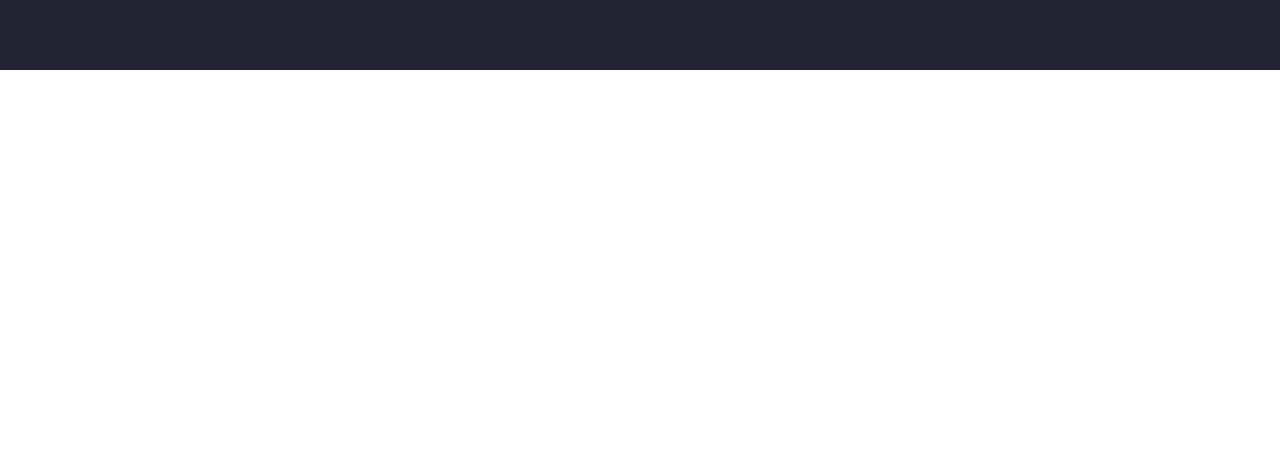
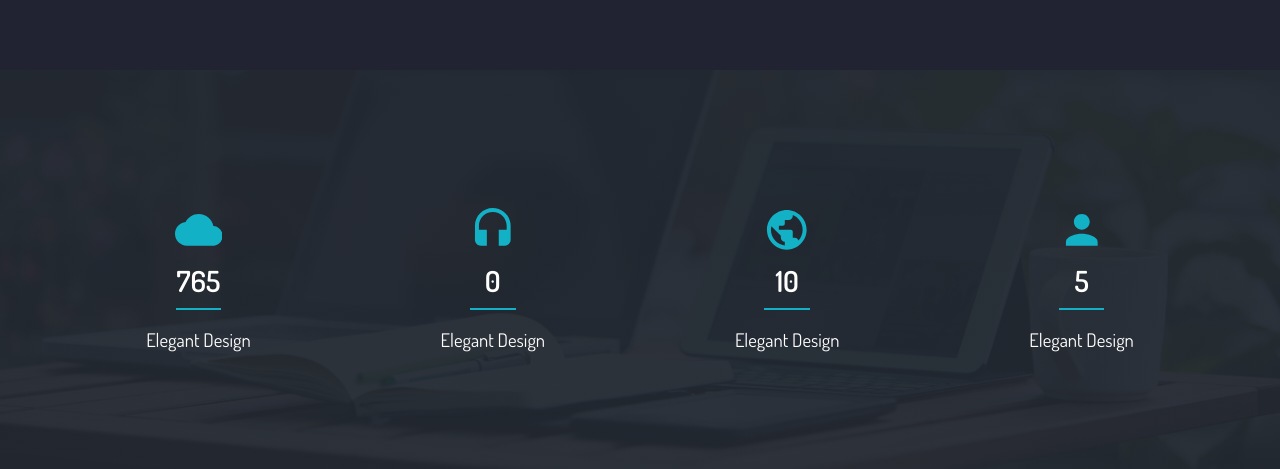
Before and after one commit to Trostrum/Trostrum-React, a React (Create React App) app: page / in a window 1280 px wide. Shown: the part 3118-3587 px from the top of the page. Before the commit the page ends 3188 px from the top, so only its background shows below. Built offline with nearby package versions, Linux system fonts and the light colour scheme.

Commit message:
create stats section

```diff
--- a/src/components/Home/Home.tsx
+++ b/src/components/Home/Home.tsx
@@ -3,6 +3,7 @@
 import About from './../About/About'
 import Services from './../Services/Services'
 import Portfolio from './../Portfolio/Portfolio'
+import Stats from './../Stats/Stats'
 // import Testimonials from './../Testimonials/Testimonials'
 // import LatestProduct from './../LatestProducts/LatestProducts'
 // import Contact from './../Contact/Contact'
@@ -16,6 +17,7 @@
       <About />
       <Services />
       <Portfolio />
+      <Stats />
       {/* <LatestProduct />
       <Testimonials />
       <Contact />
--- a/src/components/Navbar/Navbar.scss
+++ b/src/components/Navbar/Navbar.scss
@@ -118,7 +118,7 @@
   }
 }
 
-@media(max-width: 768px) {
+@media(max-width: 850px) {
   .upper-nav-wrapper {
     display: none;
   }
--- /dev/null
+++ b/src/components/Stats/Stats.scss
@@ -0,0 +1,51 @@
+.stats-wrapper{
+    padding-top: 8rem;
+    padding-bottom: 6rem;
+    background-color: #212332;
+    background-image: linear-gradient(to bottom, rgb(34,40,49, 0.97), rgba(34,40,49, 0.95)),url('./../../images/stats.jpg');
+    background-repeat: no-repeat;
+    background-size: cover;
+    background-position: center;
+    .stats-container{
+        display: grid;
+        text-align: center;
+        grid-template-columns: repeat(4, 1fr);
+        align-items: center;
+        justify-content: center;
+        grid-gap: 1.5rem;
+        @media(max-width: 1000px){
+            grid-template-columns: repeat(2, 1fr);
+            grid-gap: 3rem;
+        }
+        @media(max-width: 768px){
+            grid-template-columns: repeat(1, 1fr);
+        }
+        .stats{
+            display: flex;
+            flex-direction: column;
+            justify-content: space-between;
+            align-items: center;
+            .icon{
+                font-size: 2.8rem;
+                color: #13b1c5;
+                font-weight: 300;
+            }
+            h3{
+                font-size: 1.7rem;
+                color: #fff;
+                font-weight: 600;
+                margin: auto;
+                margin-top: 0.5rem;
+                text-align: center;
+                border-bottom: 2px solid #13b1c5;
+                padding-bottom: 0.5rem;
+                width: 17%;
+            }
+            p{
+                color: #fff;
+                font-size: 1.1rem;
+                font-weight: 400;
+            }
+        }
+    }
+}
--- /dev/null
+++ b/src/components/Stats/Stats.tsx
@@ -0,0 +1,47 @@
+import Container from './../Container/Container'
+import { Cloud, Headset, Public, Person } from '@material-ui/icons'
+import './Stats.scss'
+
+export default function Stats() {
+  const items = [
+    {
+      icon: <Cloud className='icon' />,
+      heading: '765',
+      subHeading: 'Elegant Design'
+    },
+    {
+      icon: <Headset className='icon' />,
+      heading: '0',
+      subHeading: 'Elegant Design'
+    },
+    {
+      icon: <Public className='icon' />,
+      heading: '10',
+      subHeading: 'Elegant Design'
+    },
+    {
+      icon: <Person className='icon' />,
+      heading: '5',
+      subHeading: 'Elegant Design'
+    },
+  ]
+
+  const mappedItems = items.map((item: any, index: number) => {
+    return (
+      <div className='stats' key={index}>
+        {item.icon}
+        <h3>{item.heading}</h3>
+        <p>{item.subHeading}</p>
+      </div>
+    )
+  })
+  return (
+    <div className='stats-wrapper'>
+      <Container>
+        <div className='stats-container'>
+          {mappedItems}
+        </div>
+      </Container>
+    </div>
+  )
+}
```
Also changed, not shown: src/images/stats.jpg (added).
